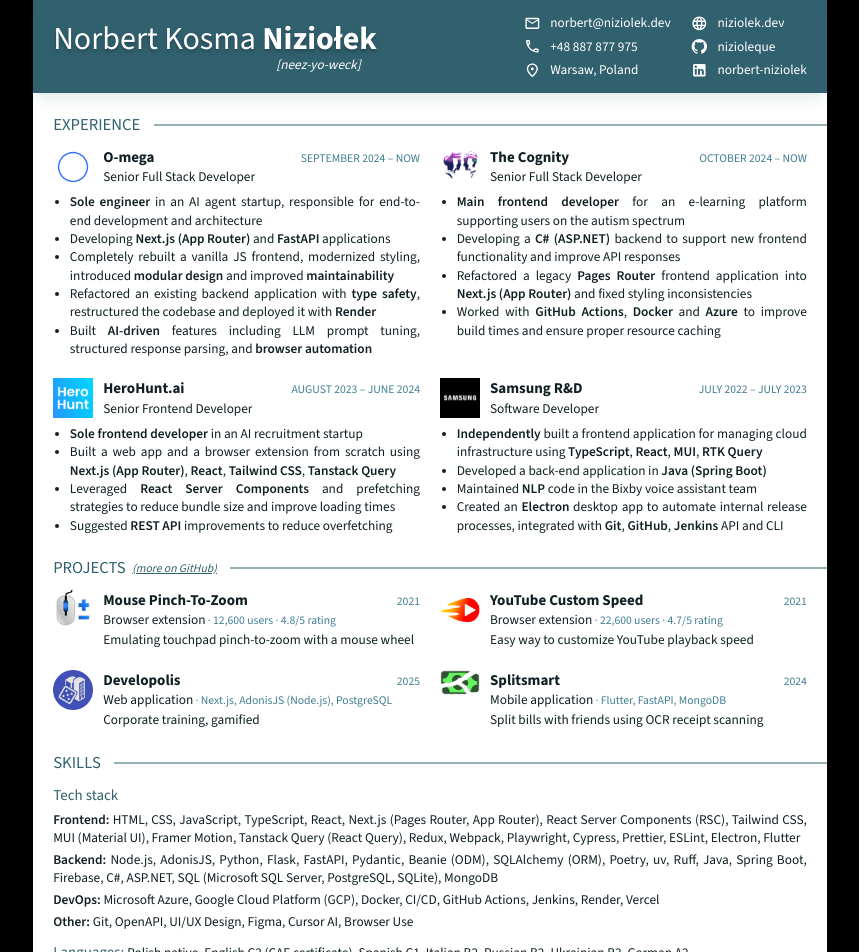
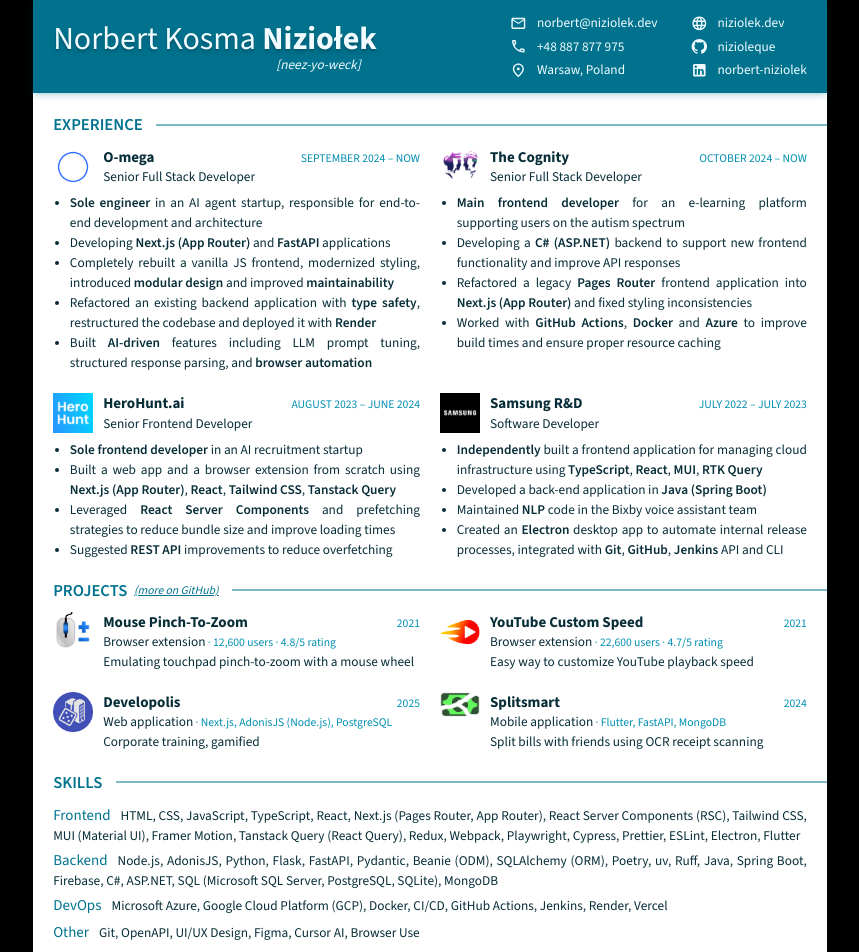
Before and after one commit to nizioleque/portfolio, a Next.js app: page /cv-v2 in a window 1280 px wide. Shown: the top 952 px of the page, without its empty margins (210-1069 px from the left). Built offline with nearby package versions, Linux system fonts and the light colour scheme.

Commit message:
Finalize styling

```diff
--- a/src/components/cv/ContactTile.tsx
+++ b/src/components/cv/ContactTile.tsx
@@ -8,16 +8,12 @@ interface ContactTileProps {
 
 function ContactTile({ icon, label, href }: ContactTileProps) {
   return (
-    <div className="flex items-center gap-3 [&_svg]:size-5!">
-      {icon}
-      {href ? (
-        <a href={href} target="_blank">
-          {label}
-        </a>
-      ) : (
-        label
-      )}
-    </div>
+    <a href={href} target="_blank">
+      <div className="flex items-center gap-3 [&_svg]:size-5!">
+        {icon}
+        {label}
+      </div>
+    </a>
   );
 }
 
--- a/src/components/cv/Cv.tsx
+++ b/src/components/cv/Cv.tsx
@@ -23,7 +23,7 @@ function Cv() {
       `}</style>
       <div
         className={clsx(
-          "text-cv-900 flex h-[297mm] w-[210mm] flex-col bg-white",
+          "text-cv-950 flex h-[297mm] w-[210mm] flex-col bg-white",
           sourceSans3.className,
         )}
       >
--- a/src/components/cv/Education.tsx
+++ b/src/components/cv/Education.tsx
@@ -20,9 +20,8 @@ function Education({
       <div className="flex flex-col">
         <h3 className="text-lg font-bold">{institution}</h3>
         <h4 className="font-semibold">{title}</h4>
-        <p className="">
-          {area}, {faculty}
-        </p>
+        <span className="leading-5.5">{area}</span>
+        <span className="leading-5.5">{faculty}</span>
       </div>
       <div className="text-cv-600 absolute right-0 text-sm uppercase">
         {startDate} – {endDate}
--- a/src/components/cv/Experience.tsx
+++ b/src/components/cv/Experience.tsx
@@ -38,7 +38,7 @@ function Experience({
         {description.map((item, index) => (
           <li
             key={index}
-            className="list-disc text-justify leading-5.5 [&>strong]:font-semibold"
+            className="list-disc text-justify leading-6 [&>strong]:font-semibold"
           >
             {item}
           </li>
--- a/src/components/cv/Infobar.tsx
+++ b/src/components/cv/Infobar.tsx
@@ -10,7 +10,7 @@ import ContactTile from "./ContactTile";
 
 function Infobar() {
   return (
-    <div className="bg-cv-700 shadow-cv-700/10 flex shrink-0 items-center gap-6 px-6 py-4 text-white shadow-lg">
+    <div className="bg-cv-700 shadow-cv-700/20 text-cv-50 flex shrink-0 items-center gap-10 px-6 py-4 shadow-md">
       <div className="flex flex-col gap-1">
         <h1 className="text-shadow-950/15 text-[32px]/none font-normal text-shadow-lg">
           Norbert Kosma <span className="font-extrabold">Niziołek</span>
--- a/src/components/cv/MainContent.tsx
+++ b/src/components/cv/MainContent.tsx
@@ -176,35 +176,37 @@ function MainContent() {
         />
       </MainSection>
       <MainSection title="Skills">
-        <div className="col-span-2 flex flex-col gap-3 text-justify leading-5.5">
-          <div className="flex flex-col gap-1 [&_strong]:font-semibold">
-            <span className="text-cv-700 text-lg">Tech stack </span>
+        <div className="col-span-2 flex flex-col gap-1 text-justify leading-5.5">
           <p>
-              <strong>Frontend: </strong> HTML, CSS, JavaScript, TypeScript,
-              React, Next.js (Pages Router, App Router), React Server Components
-              (RSC), Tailwind CSS, MUI (Material UI), Framer Motion, Tanstack
-              Query (React Query), Redux, Webpack, Playwright, Cypress,
-              Prettier, ESLint, Electron, Flutter
+            <span className="text-cv-700 me-3 text-lg font-medium">
+              Frontend
+            </span>
+            HTML, CSS, JavaScript, TypeScript, React, Next.js (Pages Router, App
+            Router), React Server Components (RSC), Tailwind CSS, MUI (Material
+            UI), Framer Motion, Tanstack Query (React Query), Redux, Webpack,
+            Playwright, Cypress, Prettier, ESLint, Electron, Flutter
           </p>
           <p>
-              <strong>Backend: </strong>
+            <span className="text-cv-700 me-3 text-lg font-medium">
+              Backend
+            </span>
             Node.js, AdonisJS, Python, Flask, FastAPI, Pydantic, Beanie (ODM),
-              SQLAlchemy (ORM), Poetry, uv, Ruff, Java, Spring Boot, Firebase,
-              C#, ASP.NET, SQL (Microsoft SQL Server, PostgreSQL, SQLite),
-              MongoDB
+            SQLAlchemy (ORM), Poetry, uv, Ruff, Java, Spring Boot, Firebase, C#,
+            ASP.NET, SQL (Microsoft SQL Server, PostgreSQL, SQLite), MongoDB
           </p>
           <p>
-              <strong>DevOps: </strong>
-              Microsoft Azure, Google Cloud Platform (GCP), Docker, CI/CD,
-              GitHub Actions, Jenkins, Render, Vercel
+            <span className="text-cv-700 me-3 text-lg font-medium">DevOps</span>
+            Microsoft Azure, Google Cloud Platform (GCP), Docker, CI/CD, GitHub
+            Actions, Jenkins, Render, Vercel
           </p>
           <p>
-              <strong>Other: </strong>
+            <span className="text-cv-700 me-3 text-lg font-medium">Other</span>
             Git, OpenAPI, UI/UX Design, Figma, Cursor AI, Browser Use
           </p>
-          </div>
           <p>
-            <span className="text-cv-700 text-lg">Languages: </span>
+            <span className="text-cv-700 me-3 text-lg font-medium">
+              Languages
+            </span>
             Polish native, English C2 (CAE certificate), Spanish C1, Italian B2,
             Russian B2, Ukrainian B2, German A2
           </p>
--- a/src/components/cv/MainSection.tsx
+++ b/src/components/cv/MainSection.tsx
@@ -10,7 +10,7 @@ function MainSection({ title, subtitle, children }: MainSectionProps) {
   return (
     <div className="flex flex-col gap-3">
       <div className="flex items-center gap-2">
-        <h2 className="text-cv-700 text-xl font-medium uppercase">{title}</h2>
+        <h2 className="text-cv-700 text-xl font-semibold uppercase">{title}</h2>
         {subtitle && (
           <div className="text-cv-700 text-sm italic underline">{subtitle}</div>
         )}
--- a/src/index.css
+++ b/src/index.css
@@ -1,15 +1,15 @@
 @import "tailwindcss";
 
 @theme {
-  --color-cv-50: #edf5f7;
-  --color-cv-100: #dcebef;
-  --color-cv-200: #b8d6e0;
-  --color-cv-300: #99c4d1;
-  --color-cv-400: #75b0c2;
-  --color-cv-500: #529cb2;
-  --color-cv-600: #407e91;
-  --color-cv-700: #31606e;
-  --color-cv-800: #21414a;
-  --color-cv-900: #101f23;
-  --color-cv-950: #080f12;
+  --color-cv-50: oklch(0.984 0.014 222.2);
+  --color-cv-100: oklch(0.953 0.051 222.2);
+  --color-cv-200: oklch(0.91 0.096 222.2);
+  --color-cv-300: oklch(0.855 0.138 222.2);
+  --color-cv-400: oklch(0.777 0.152 222.2);
+  --color-cv-500: oklch(0.704 0.14 222.2);
+  --color-cv-600: oklch(0.6 0.118 222.2);
+  --color-cv-700: oklch(0.511 0.096 222.2);
+  --color-cv-800: oklch(0.437 0.078 222.2);
+  --color-cv-900: oklch(0.386 0.063 222.2);
+  --color-cv-950: oklch(0.277 0.046 222.2);
 }
```
Lines whose indentation alone changed are shown as unchanged.
